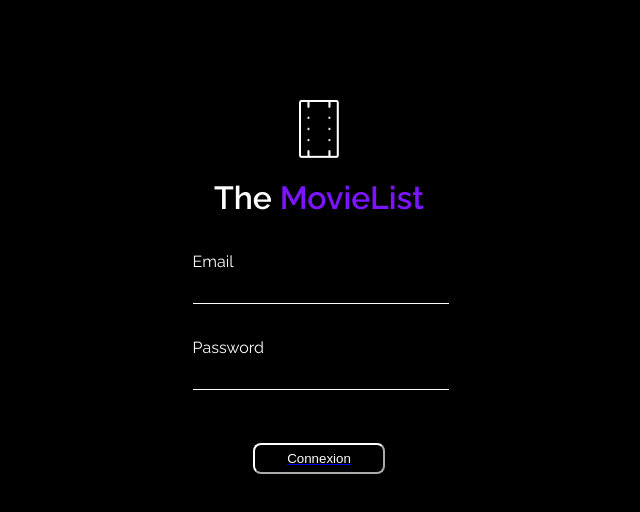
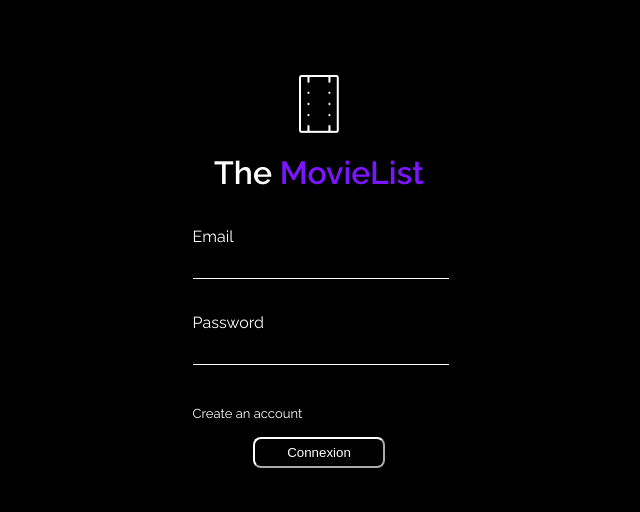
Before and after one commit to Mr-R-b0t/scaling-octo-eureka, a Vue app in the folder movielist/: page / in a window 1280 px wide. Shown: the top 512 px of the page, without its empty margins (321-961 px from the left). Built offline with nearby package versions, Linux system fonts and the light colour scheme.

Commit message:
login et register

```diff
--- a/movielist/src/assets/css/style.scss
+++ b/movielist/src/assets/css/style.scss
@@ -9,7 +9,7 @@ body {
   font-family: Raleway;
 }
 
-.home {
+.form {
   margin: auto;
   width: 20%;
 }
@@ -20,11 +20,19 @@ h1 {
   text-align: center;
 }
 
-#logo {
-  margin-top: 100px;
+#create-account {
+  margin-top: 0px !important;
+  font-weight: 400;
+  font-size: small;
+  color: white;
+  text-decoration: none;
 }
 
-.violetTitle {
+#logo {
+  margin-top: 75px;
+}
+
+.violet-title {
   color: #7c15ff;
 }
 
--- a/movielist/src/views/LoginView.vue
+++ b/movielist/src/views/LoginView.vue
@@ -1,5 +1,4 @@
 <template>
-  <div class="home">
   <img
     alt="Vue logo"
     src="../assets/logo.png"
@@ -7,15 +6,13 @@
     id="logo"
     class="center"
   />
-    <h1>The <span class="violetTitle">MovieList</span></h1>
+  <h1>The <span class="violet-title">MovieList</span></h1>
   <form action="/action_page.php" class="form">
     <label for="fname">Email</label><br />
     <input type="text" class="input center" /><br />
     <label for="lname">Password</label><br />
     <input type="text" class="input center" /><br /><br />
-      <a href="./register"
-        ><input type="submit" value="Connexion" class="button center"
-      /></a>
+    <a href="#register" id="create-account">Create an account</a>
+    <button class="button center">Connexion</button>
   </form>
-  </div>
 </template>
--- a/movielist/src/views/RegisterView.vue
+++ b/movielist/src/views/RegisterView.vue
@@ -1,22 +1,19 @@
 <template>
-  <div class="home">
-    <img alt="Vue logo" src="../assets/logo.png">
-    <h1>Welcome to The <span class="violetTitle"> MovieList</span></h1>
-    <h2>Create an account</h2>
-    <form action="/page-traitement-donnees" method="post">
-      <div>
-        <label for="email">Email</label><br>
-        <input type="email" id="email" name="email" required>
-      </div>
-      <div>
-        <label for="password">Password</label><br>
-        <input type="password" id="password" name="password" required>
-      </div>
-      <div>
-        <label for="password">Repeat password</label><br>
-        <input type="password" id="password" name="password" required>
-      </div>
-      <button class="button" type="submit">Connexion</button>
-    </form>
-  </div>
+  <img
+    alt="Vue logo"
+    src="../assets/logo.png"
+    width="40"
+    id="logo"
+    class="center"
+  />
+  <h1>Welcome to The <span class="violet-title"> MovieList</span></h1>
+  <form action="/action_page.php" class="form">
+    <label for="fname">Email</label><br />
+    <input type="text" class="input center" /><br />
+    <label for="lname">Password</label><br />
+    <input type="text" class="input center" /><br /><br />
+    <label for="lname">Confirm password</label><br />
+    <input type="text" class="input center" /><br /><br />
+    <button class="button center">Connexion</button>
+  </form>
 </template>
```
Lines whose indentation alone changed are shown as unchanged.
